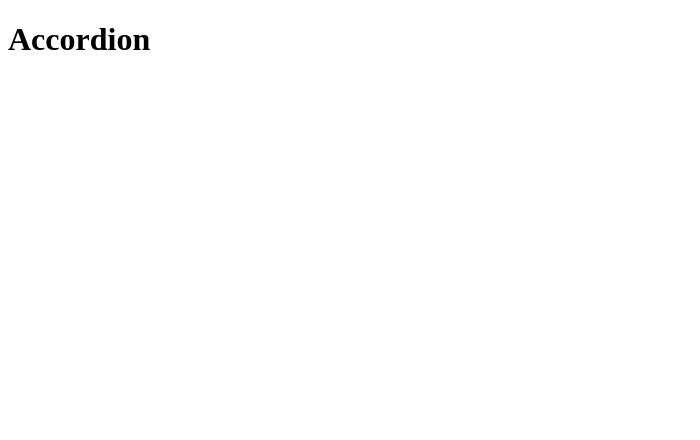
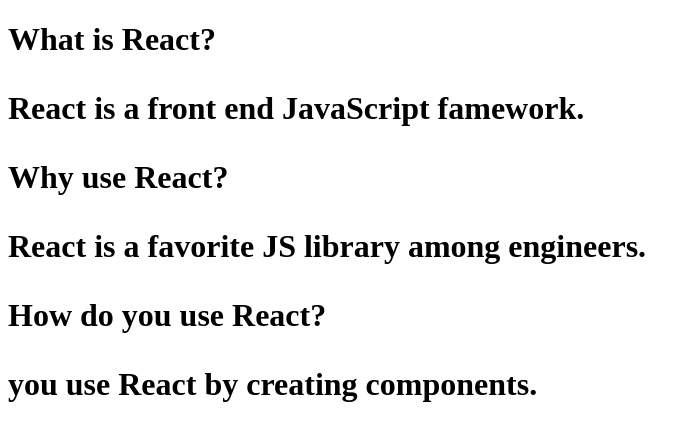
Before and after one commit to chrisvneal/widgets, a React (Create React App) app: page / in a window 1280 px wide. Shown: the top 440 px of the page, without its empty margins (0-700 px from the left). Built offline with nearby package versions, Linux system fonts and the light colour scheme; the HTML template or start-up script is replaced by a standard one.

Commit message:
Create items array to store data

```diff
--- a/src/App.js
+++ b/src/App.js
@@ -1,10 +1,25 @@
 import React from "react";
 import Accordion from "./components/Accordion";
+
+const items = [
+  {
+    title: "What is React?",
+    content: "React is a front end JavaScript famework."
+  },
+  {
+    title: "Why use React?",
+    content: "React is a favorite JS library among engineers."
+  },
+  {
+    title: "How do you use React?",
+    content: "you use React by creating components."
+  }
+];
 
 export default () => {
   return (
     <div>
-      <Accordion />
+      <Accordion items={items} />
     </div>
   );
 };
--- a/src/components/Accordion.js
+++ b/src/components/Accordion.js
@@ -1,7 +1,20 @@
 import React from "react";
 
-const Accordion = () => {
-  return <h1>Accordion</h1>;
+const Accordion = ({ items }) => {
+  const renderedItems = items.map((item) => {
+    return (
+      <div key={item.title}>
+        <div className="title active">
+          <i className="dropdown icon" />
+          {item.title}
+        </div>
+        <div className="content active">
+          <p>{item.content}</p>
+        </div>
+      </div>
+    );
+  });
+  return <h1>{renderedItems}</h1>;
 };
 
 export default Accordion;
```
